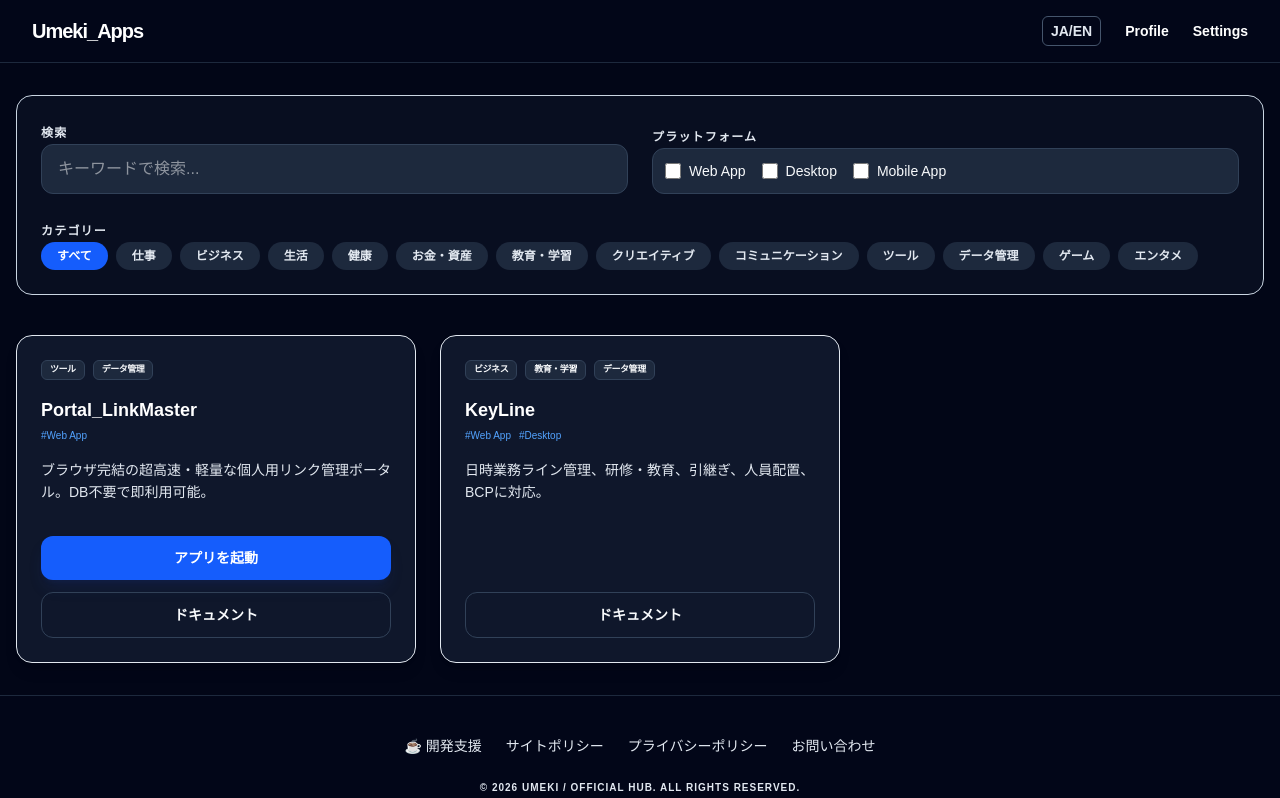
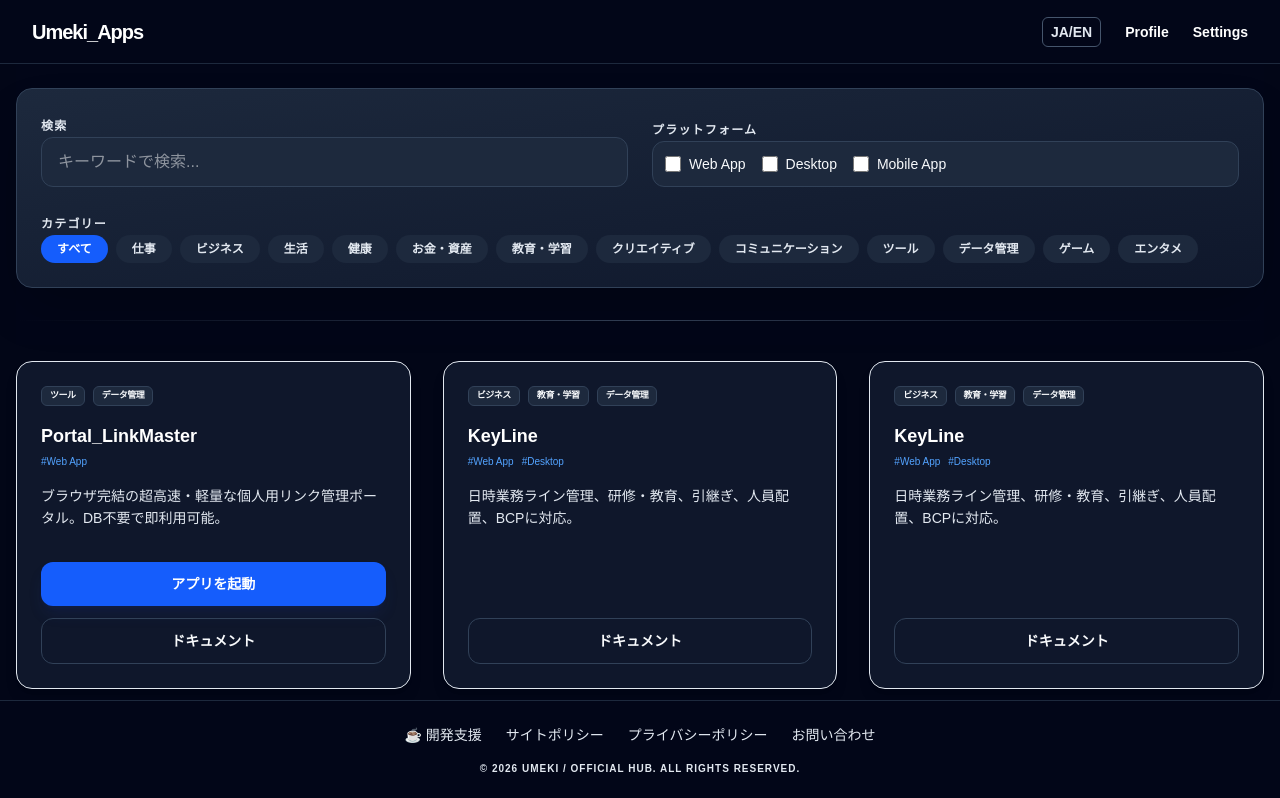
Before and after one commit to umeki-jp/Umeki_Hub, a Next.js app: page / in a window 1280 px wide. Shown: the top 798 px of the page. Built offline with nearby package versions, Linux system fonts and the light colour scheme.

Commit message:
UI大幅修正

```diff
--- a/public/data/apps.json
+++ b/public/data/apps.json
@@ -26,5 +26,33 @@
     "url": "",
     "docPath": "/docs/keyLine",
     "updatedAt": "2026-04-01"
+  },
+  {
+    "id": "KeyLine2",
+    "title": "KeyLine",
+    "description": {
+      "ja": "日時業務ライン管理、研修・教育、引継ぎ、人員配置、BCPに対応。",
+      "en": "Supports daily business line management, training/education, handovers, personnel allocation, and BCP."
+    },
+    "categories": ["BUSINESS", "EDUCATION", "DATA"],
+    "platforms": ["WEB", "DESKTOP"],
+    "license": "Free / Pro",
+    "url": "",
+    "docPath": "/docs/keyLine",
+    "updatedAt": "2026-04-01"
+  },
+  {
+    "id": "KeyLine3",
+    "title": "KeyLine",
+    "description": {
+      "ja": "日時業務ライン管理、研修・教育、引継ぎ、人員配置、BCPに対応。",
+      "en": "Supports daily business line management, training/education, handovers, personnel allocation, and BCP."
+    },
+    "categories": ["BUSINESS", "EDUCATION", "DATA"],
+    "platforms": ["WEB", "DESKTOP"],
+    "license": "Free / Pro",
+    "url": "",
+    "docPath": "/docs/keyLine",
+    "updatedAt": "2026-04-01"
   }
 ]
--- a/src/app/ClientLayout.js
+++ b/src/app/ClientLayout.js
@@ -17,8 +17,8 @@ function LayoutContent({ children }) {
 
   return (
     <body className="bg-slate-950 text-slate-200 min-h-screen flex flex-col font-sans antialiased">
-      <header className="bg-slate-950 text-white border-b border-slate-800 p-4 sticky top-0 z-50">
-        <div className="container mx-auto flex justify-between items-center px-4">
+      <header className="h-[64px] bg-slate-950 text-white border-b border-slate-800 px-4 sticky top-0 z-50 flex items-center">
+        <div className="container mx-auto flex justify-between items-center px-4 w-full">
           <Link href="/" className="text-xl font-black tracking-tighter hover:text-blue-400 transition">
             Umeki_Apps
           </Link>
@@ -41,14 +41,14 @@ function LayoutContent({ children }) {
         </div>
       </header>
 
-      <main className="flex-grow container mx-auto px-4 py-8 flex flex-col justify-center bg-transparent">
+      <main className="flex-grow container mx-auto px-4 pt-6 pb-8 md:pb-28 flex flex-col bg-transparent z-10">
         <div className="w-full">
           {children}
         </div>
       </main>
 
-      <footer className="bg-slate-950 border-t border-slate-800 p-10 mt-auto">
-        <div className="container mx-auto text-center space-y-6">
+      <footer className="bg-slate-950 border-t border-slate-800 py-6 px-4 mt-auto w-full md:fixed md:bottom-0 md:left-0 md:z-40">
+        <div className="container mx-auto text-center space-y-4">
           <div className="flex flex-wrap justify-center gap-x-6 gap-y-2 text-sm text-slate-200 font-medium">
             <a href="https://buymeacoffee.com/u1344" target="_blank" rel="noopener noreferrer" className="hover:text-white transition">
               {t.FOOTER.SUPPORT[lang]}
--- a/src/app/page.js
+++ b/src/app/page.js
@@ -43,11 +43,13 @@ export default function HomePage() {
   };
 
   return (
-    <div className="space-y-10 w-full">
+    <div className="w-full relative flex flex-col">
 
-      {/* 検索・フィルターセクション */}
-      <section className="bg-slate-900/50 p-6 rounded-2xl border border-slate-300 space-y-6">
-        <div className="grid grid-cols-1 md:grid-cols-2 gap-6 items-end">
+      {/* 検索・フィルターセクションの固定ラッパー */}
+      {/* 背景をページと同色で完全に塗りつぶし、後続の要素が透けないようにする */}
+      <div className="sticky top-[64px] z-40 bg-slate-950 pt-6 pb-4 -mt-6 -mx-4 px-4 sm:mx-0 sm:px-0">
+        <section className="bg-gradient-to-br from-slate-800 to-slate-900 p-6 rounded-2xl border border-slate-700 shadow-2xl space-y-6">
+          <div className="grid grid-cols-1 md:grid-cols-2 gap-6 items-end">
           {/* 検索窓 */}
           <div className="space-y-2">
             <label className="text-xs font-bold text-slate-200 uppercase tracking-widest">
@@ -63,7 +65,7 @@ export default function HomePage() {
           </div>
 
           {/* プラットフォーム選択 */}
-          <div className="space-y-2">
+          <div className="hidden md:block space-y-2">
             <label className="text-xs font-bold text-slate-200 uppercase tracking-widest">
               {t.COMMON.PLATFORMS_LABEL[lang]}
             </label>
@@ -86,7 +88,7 @@ export default function HomePage() {
         </div>
 
         {/* カテゴリ羅列 */}
-        <div className="space-y-2">
+        <div className="hidden md:block space-y-2">
           <label className="text-xs font-bold text-slate-200 uppercase tracking-widest">
             {t.COMMON.CATEGORIES_LABEL[lang]}
           </label>
@@ -107,11 +109,15 @@ export default function HomePage() {
               </button>
             ))}
           </div>
-        </div>
-      </section>
+          </div>
+        </section>
+
+        {/* 検索とグリッドの間の装飾的な区切り線 */}
+        <div className="h-px w-full bg-gradient-to-r from-transparent via-slate-600 to-transparent opacity-70 mt-8 mb-2"></div>
+      </div>
 
       {/* アプリ一覧グリッド */}
-      <div className="grid grid-cols-1 md:grid-cols-2 lg:grid-cols-3 gap-6">
+      <div className="grid grid-cols-1 md:grid-cols-2 lg:grid-cols-3 gap-8 relative z-10 pt-4 pb-20">
         {filteredApps.map(app => (
           <div key={app.id} className="group bg-slate-900 border border-slate-200 rounded-2xl p-6 hover:border-blue-500/50 transition-all duration-300 flex flex-col shadow-lg hover:shadow-blue-500/10">
             <div className="flex flex-wrap gap-2 mb-4">
@@ -133,16 +139,18 @@ export default function HomePage() {
               ))}
             </div>
 
-            <p className="text-sm text-slate-200 mb-8 leading-relaxed flex-grow">{app.description[lang]}</p>
+            <p className="hidden md:block text-sm text-slate-200 mb-8 leading-relaxed flex-grow">{app.description[lang]}</p>
+            {/* モバイル時はdescriptionが非表示なため、カードの高さを確保しつつ余白を詰める */}
+            <div className="block md:hidden flex-grow mb-2"></div>
 
-            <div className="flex flex-col gap-3 mt-auto">
+            <div className="flex flex-row md:flex-col gap-2 md:gap-3 mt-auto">
               {/* 利用URLがある場合のみ表示 */}
               {app.url ? (
                 <a
                   href={app.url}
                   target="_blank"
                   rel="noopener noreferrer"
-                  className="w-full text-center bg-blue-600 text-white py-3 rounded-xl text-sm font-bold hover:bg-blue-500 transition-all shadow-lg shadow-blue-900/20"
+                  className="flex-1 w-full flex items-center justify-center bg-blue-600 text-white py-2 md:py-3 rounded-xl text-xs md:text-sm font-bold hover:bg-blue-500 transition-all shadow-lg shadow-blue-900/20"
                 >
                   {t.COMMON.LAUNCH_APP[lang]}
                 </a>
@@ -154,7 +162,7 @@ export default function HomePage() {
                   href={app.docPath}
                   target="_blank"
                   rel="noopener noreferrer"
-                  className="w-full text-center border border-slate-700 py-3 rounded-xl text-sm font-bold 200 hover:bg-slate-800 hover:text-white transition-all"
+                  className="flex-1 w-full flex items-center justify-center border border-slate-700 py-2 md:py-3 rounded-xl text-xs md:text-sm font-bold hover:bg-slate-800 hover:text-white transition-all"
                 >
                   {t.COMMON.DOCS[lang]}
                 </Link>
```
